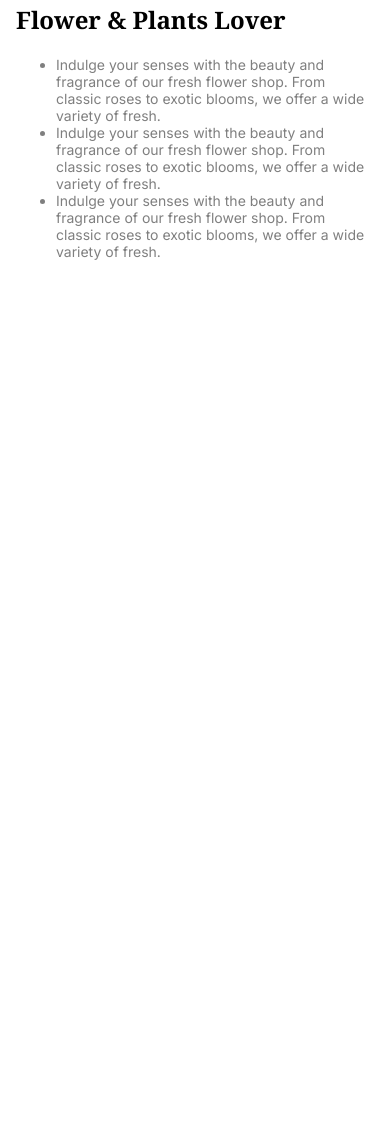
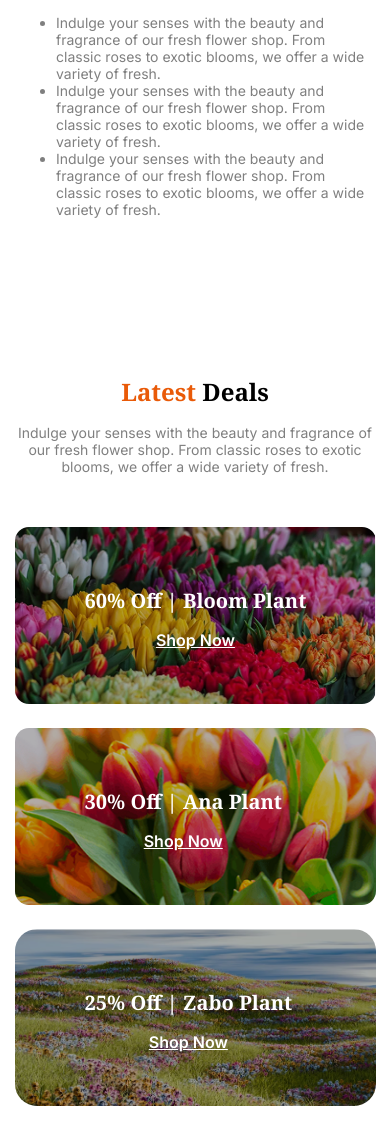
Before and after one commit to tahmid-codes-it/assignment-02, a plain HTML site: page index.html in a window 390 px wide. Shown: the part 2773-3917 px from the top of the page. Before the commit the page ends 3055 px from the top, so only its background shows below. Drawn offline with Linux system fonts and the light colour scheme.

Commit message:
completed mobile responsive latest deals section

```diff
--- a/index.html
+++ b/index.html
@@ -130,7 +130,7 @@
             </div>
         </section>
 
-        <section class="latest-deal hide">
+        <section class="latest-deal">
             <h2 class="latest-deal-heading noto-serif-normal"><span>Latest</span> Deals</h2>
             <p class="latest-deal-paragraph inter-normal">Indulge your senses with the beauty and fragrance of our fresh
                 flower shop. From classic roses to exotic
@@ -139,14 +139,14 @@
             <div class="latest-deal-img">
                 <div class="latest-deal-left-img">
                     <div class="bloom">
-                        <img style="filter: brightness(0.7) ; border-radius: 14px;" src="assets/deal-bloom.png" alt="">
+                        <img class="bloom-img" style="filter: brightness(0.7) ; border-radius: 14px;" src="assets/deal-bloom.png" alt="">
                         <div class="grid-text-one">
                             <p class="bloom-paragraph noto-serif-normal">60% Off | Bloom Plant</p>
                             <p class="bloom-shop-now inter-normal"><a href="">Shop Now</a></p>
                         </div>
                     </div>
                     <div class="ana">
-                        <img style="filter: brightness(0.7); border-radius: 14px;" src="assets/deal-ana.png" alt="">
+                        <img class="ana-img" style="filter: brightness(0.7); border-radius: 14px;" src="assets/deal-ana.png" alt="">
                         <div class="grid-text-two">
                             <p class="ana-paragraph noto-serif-normal">30% Off | Ana Plant</p>
                             <p class="ana-shop-now inter-normal"><a href="">Shop Now</a></p>
@@ -155,7 +155,7 @@
                 </div>
                 <div class="latest-deal-right-img">
                     <div class="zabo">
-                        <img style="filter: brightness(0.7); border-radius: 22px;" src="assets/deal-zabo.png" alt="">
+                        <img class="zabo-img" style="filter: brightness(0.7); border-radius: 22px;" src="assets/deal-zabo.png" alt="">
                         <div class="grid-text-three">
                             <p class="zabo-paragraph noto-serif-normal">25% Off | Zabo Plant</p>
                             <p class="zabo-shop-now inter-normal"><a href="">Shop Now</a></p>
--- a/style.css
+++ b/style.css
@@ -440,7 +440,7 @@ footer {
 
     .banner-left {
         order: 2;
-          max-width: 358px;
+        max-width: 358px;
         margin: 0 auto;
 
     }
@@ -513,6 +513,8 @@ footer {
     .flower-plants-lover {
         max-width: 358px;
         margin: 0 auto;
+        gap: 18px;
+        margin-bottom: 143px;
     }
 
     .badge-img-one {
@@ -531,4 +533,86 @@ footer {
     .flower-plants-lover-text {
         font-size: 0.875rem;
     }
+
+    .latest-deal-heading {
+        font-size: 1.5rem;
+    }
+
+    .latest-deal-paragraph {
+        font-size: 0.875rem;
+        margin-bottom: 52px;
+    }
+
+    .latest-deal-left-img {
+        flex-direction: column;
+        gap: 20px;
+    }
+
+    .latest-deal-img {
+        flex-direction: column;
+        gap: 20px;
+    }
+
+    .bloom-img {
+        width: 361px;
+        height: 177px;
+    }
+
+    .ana-img {
+        width: 361px;
+        height: 177px;
+    }
+
+    .zabo-img {
+        width: 361px;
+        height: 177px;
+    }
+
+    .bloom {
+        position: relative;
+    }
+
+    .grid-text-one {
+        position: absolute;
+        top: 40px;
+        left: 70px;
+        text-align: center;
+    }
+
+
+
+    .ana {
+        position: relative;
+    }
+
+    .grid-text-two {
+        position: absolute;
+        top: 40px;
+        left: 70px;
+        text-align: center;
+    }
+
+
+    .zabo {
+        position: relative;
+    }
+
+    .grid-text-three {
+        position: absolute;
+        top: 40px;
+        left: 70px;
+        text-align: center;
+    }
+
+    .zabo-paragraph {
+        font-size: 1.25rem;
+        margin-bottom: 5px;
+    }
+
+    .zabo-shop-now a {
+        font-size: 1rem;
+        font-weight: 600;
+    }
+
+
 }
```
